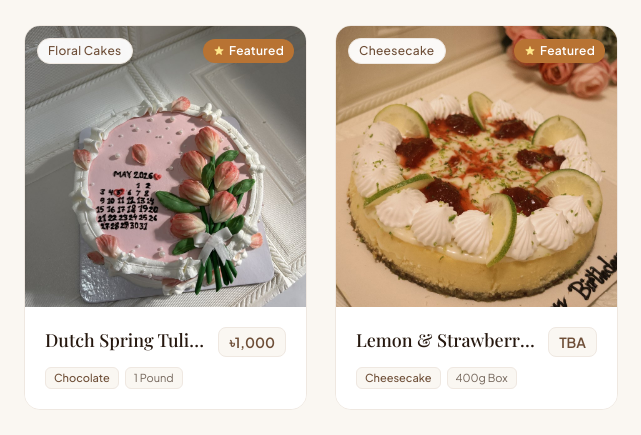
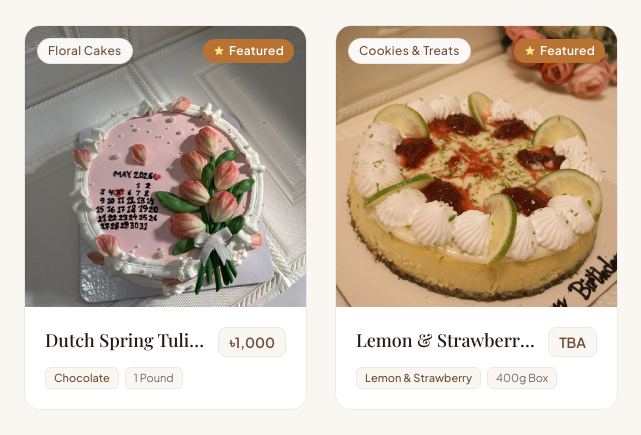
Before and after one commit to Inteshar-Al-Islam/antiBaking, a plain HTML site: page index.html in a window 1280 px wide. Shown: the part 4576-5011 px from the top of the page, 319-960 px from the left. Drawn offline with nearby package versions, Linux system fonts and the light colour scheme; grey boxes are pictures that could not be loaded; a web font is replaced by a local one.

Commit message:
Revert "Create Cheesecake flavour and category, reclassify Lemon & Strawberry Swirl Cheesecake, and rename local asset file"
This reverts commit c5e6fe8d34b9d3e87c50c250f7dade1bcd24027b.

```diff
--- a/app.js
+++ b/app.js
@@ -1003,14 +1003,14 @@ const PRODUCTS = [
     id: "prod-74",
     name: "Lemon & Strawberry Swirl Cheesecake",
     featured: true,
-    category: "cheesecake",
-    categoryLabel: "Cheesecake",
-    flavour: "Cheesecake",
+    category: "cookies",
+    categoryLabel: "Cookies & Treats",
+    flavour: "Lemon & Strawberry",
     size: "400g Box",
     rawPrice: "TBA",
     numericPrice: 0,
     price: "TBA",
-    imageSrc: encodeURI("resources01/cheesecake flavour_ cheesecake size_ 400gm price_ TBA.jpg"),
+    imageSrc: encodeURI("resources01/cheesecake cake flavour_ lemon and strawberry size_ 400gm price_ TBA.jpg"),
     details: "Silky baked cream cheese infused with zesty lemon curd and swirled with fresh homemade strawberry fruit compote atop a buttery biscuit crust."
   },
   {
@@ -1844,8 +1844,7 @@ function getShortCategoryLabel(category, label) {
     'theme': 'Theme',
     'special-occasion': 'Occasion',
     'funny': 'Funny',
-    'cookies': 'Cookies',
-    'cheesecake': 'Cheesecake'
+    'cookies': 'Cookies'
   };
   return map[category] || label.replace(/\s*Cakes?|\s*&\s*Treats?/gi, '').trim() || label;
 }
@@ -1865,8 +1864,6 @@ function renderProductGrid() {
       const pFlavour = (product.flavour || '').toLowerCase();
       if (activeFlavour === 'butterscotch') {
         matchesFlavour = pFlavour.includes('butterscotch') || pFlavour.includes('caramel');
-      } else if (activeFlavour === 'cheesecake') {
-        matchesFlavour = pFlavour.includes('cheesecake') || product.category === 'cheesecake';
       } else {
         matchesFlavour = pFlavour.includes(activeFlavour.toLowerCase());
       }
--- a/index.html
+++ b/index.html
@@ -214,9 +214,6 @@
           <button type="button" class="category-btn filter-pill px-3 py-1 text-xs font-medium rounded-full border border-[#D9CFC4] bg-white text-warm-800 hover:border-caramel-400" data-category="cookies">
             Cookies & Treats
           </button>
-          <button type="button" class="category-btn filter-pill px-3 py-1 text-xs font-medium rounded-full border border-[#D9CFC4] bg-white text-warm-800 hover:border-caramel-400" data-category="cheesecake">
-            Cheesecake
-          </button>
         </div>
       </div>
 
@@ -259,9 +256,6 @@
           </button>
           <button type="button" class="flavour-btn filter-pill px-3 py-1 text-xs font-medium rounded-full border border-[#D9CFC4] bg-white text-warm-800 hover:border-caramel-400" data-flavour="pistachio">
             Pistachio
-          </button>
-          <button type="button" class="flavour-btn filter-pill px-3 py-1 text-xs font-medium rounded-full border border-[#D9CFC4] bg-white text-warm-800 hover:border-caramel-400" data-flavour="cheesecake">
-            Cheesecake
           </button>
         </div>
       </div>
@@ -539,6 +533,6 @@
   </div>
 
   <!-- Application Script -->
-  <script src="app.js?v=14" defer></script>
+  <script src="app.js?v=15" defer></script>
 </body>
 </html>
```
Also changed, not shown: resources01/cheesecake cake flavour_ lemon and strawberry size_ 400gm price_ TBA.jpg (renamed from resources01/cheesecake flavour_ cheesecake size_ 400gm price_ TBA.jpg).
